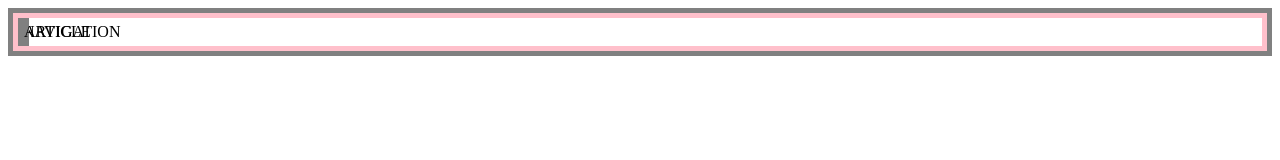
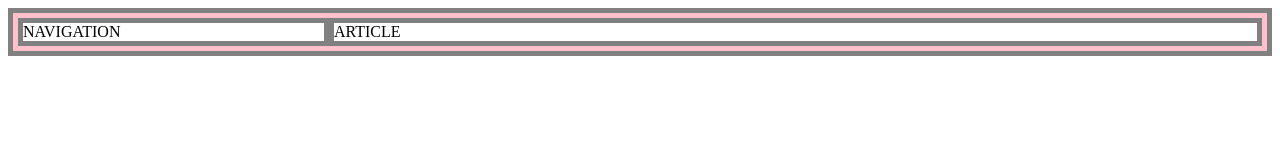
Before and after one commit to Atom1q84/web1, a plain HTML site: page grid.html in a window 1280 px wide. Drawn offline with Linux system fonts and the light colour scheme.

Commit message:
Update grid.html

```diff
--- a/grid.html
+++ b/grid.html
@@ -7,7 +7,7 @@
 			#grid{
 				border:5px solid pink;
 				display: grid;
-				grid-template-columns: 1px 3px;
+				grid-template-columns: 1fr 3fr;
 			}
 			div{
 				border: 5px solid gray;
```
